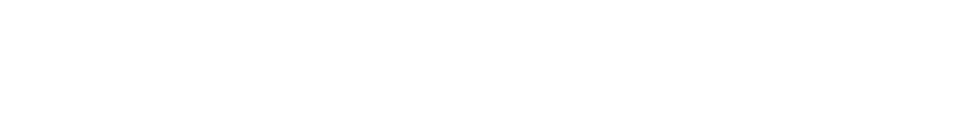
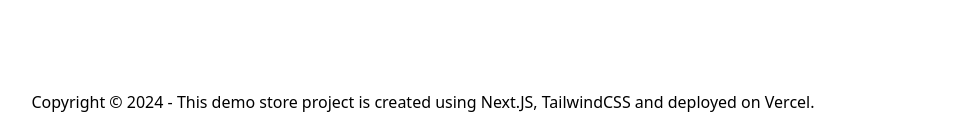
Before and after one commit to aizadrzo/Next-Storefront, a Next.js app: page / in a window 1280 px wide. Shown: the part 666-797 px from the top of the page, without its empty margins (217-1196 px from the left). Built offline with nearby package versions, Linux system fonts and the light colour scheme; no server answers.

Commit message:
added footer component

```diff
--- a/src/app/layout.tsx
+++ b/src/app/layout.tsx
@@ -1,5 +1,5 @@
 import type { Metadata } from "next";
-import { Navbar } from "@/components";
+import { Footer, Navbar } from "@/components";
 import { CartProvider } from "./Context/store";
 import "./globals.css";
 
@@ -18,8 +18,9 @@
       <body className="mx-auto max-w-[1110px] px-5 min-h-screen flex flex-col">
         <CartProvider>
           <Navbar />
-          {children}
+          <div className="grow">{children}</div>
         </CartProvider>
+        <Footer />
       </body>
     </html>
   );
--- a/src/app/page.tsx
+++ b/src/app/page.tsx
@@ -6,7 +6,7 @@
   const { products } = useFetchProducts();
 
   return (
-    <main className="py-5">
+    <main className="pt-5 pb-10">
       <div className="grid grid-cols-1 md:grid-cols-2 lg:grid-cols-3 gap-5">
         {products?.map((product) => (
           <ProductCard
--- /dev/null
+++ b/src/components/footer.tsx
@@ -0,0 +1,14 @@
+import React from "react";
+
+const Footer = () => (
+  <footer className="footer footer-center p-5 text-base-content">
+    <aside>
+      <p className="text-sm lg:text-base">
+        Copyright © 2024 - This demo store project is created using Next.JS,
+        TailwindCSS and deployed on Vercel.
+      </p>
+    </aside>
+  </footer>
+);
+
+export default Footer;
--- a/src/components/index.ts
+++ b/src/components/index.ts
@@ -4,3 +4,4 @@
 export { default as QuantityInput } from "./quantity-input";
 export { default as CartItem } from "./cart-item";
 export { default as EmptyCart } from "./empty-cart";
+export { default as Footer } from "./footer";
```
